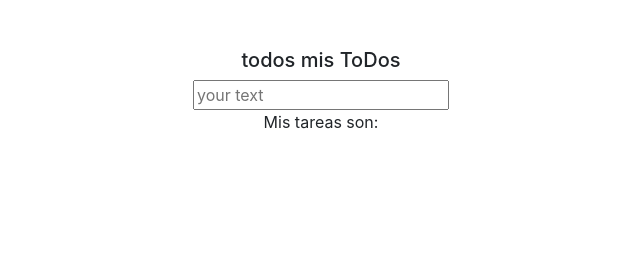
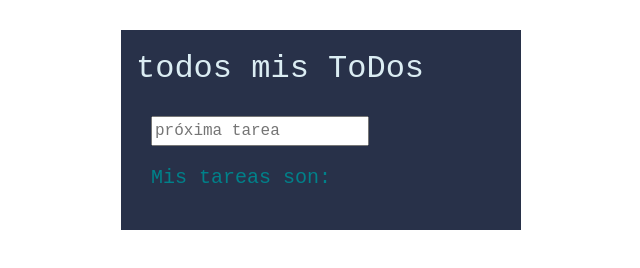
Before and after one commit to delaMorena/4ga-12-counter-, a React app: page / in a window 1280 px wide. Shown: the whole page, without its empty margins (319-959 px from the left). Built offline with nearby package versions, Linux system fonts and the light colour scheme; a web font is replaced by a local one.

Commit message:
creados estilos y reseteado value

```diff
--- a/src/components/home.js
+++ b/src/components/home.js
@@ -15,30 +15,23 @@ export function Home() {
             setValue ("");
 		}
     };
-    // he probado, entre otras cosas a crear otra fn para que me "resetee el valor"
- //   const handleKeyPress2 = event => {
- //   if (event.key === "Enter" && value == "") {
- //           setValue("Introduce otra tarea");
- //       }
- //   };
+
 	//cuando presione enter cambio la lista todo y borro el imput
 	//cuando haga click en el li que se borre const handleComosellame(click). se coloca en el li
 
 	return (
-		<div className="text-center mt-5">
-			<div className="row">
         <div className="container-fluid">
-					<h5>todos mis ToDos</h5>
+            <h2>todos mis ToDos</h2>
             <div className="container">
-
                 <input
                     type="text"
                     onChange={handleChange}
                     onKeyPress={handleKeyPress}
-                            placeholder="your text"
+                    placeholder="próxima tarea"
+                    value={value}>
+                </input>
 
-						/>
-                        <p>Mis tareas son: {value}</p>
+                <h5>Mis tareas son: {value}</h5>
                 <ul>
                     {todo.map((value, index) => (
                         <li key={index}>{value}</li>
@@ -47,8 +40,6 @@ export function Home() {
                 <br />
             </div>
         </div>
-			</div>
-		</div>
 	);
 }
 
--- a/src/index.html
+++ b/src/index.html
@@ -4,6 +4,7 @@
   <head>
     <meta charset="utf-8">
     <meta name="viewport" content="width=device-width, initial-scale=1, shrink-to-fit=no">
+    <link href="https://fonts.googleapis.com/css2?family=Syne+Mono&display=swap" rel="stylesheet">
     <title>Home</title>
   </head>
   <body>
--- a/src/style.css
+++ b/src/style.css
@@ -1 +1,27 @@
 @import "~bootstrap/dist/css/bootstrap.min.css";
+
+body {
+    font-family: 'Syne Mono', monospace;
+}
+#app {
+    margin: 30px auto;
+    width: 400px;
+    height: auto;
+    background-color: #283149;
+}
+h2 {
+    padding-top: 20px;
+    color: #dbedf3;
+}
+input {
+    margin-top: 20px;
+}
+h5 {
+    margin-top: 20px;
+    color: #00818a;
+}
+ul {
+    background-color: #283149;
+    color: #00818a;
+;
+}
```
Lines whose indentation alone changed are shown as unchanged.
